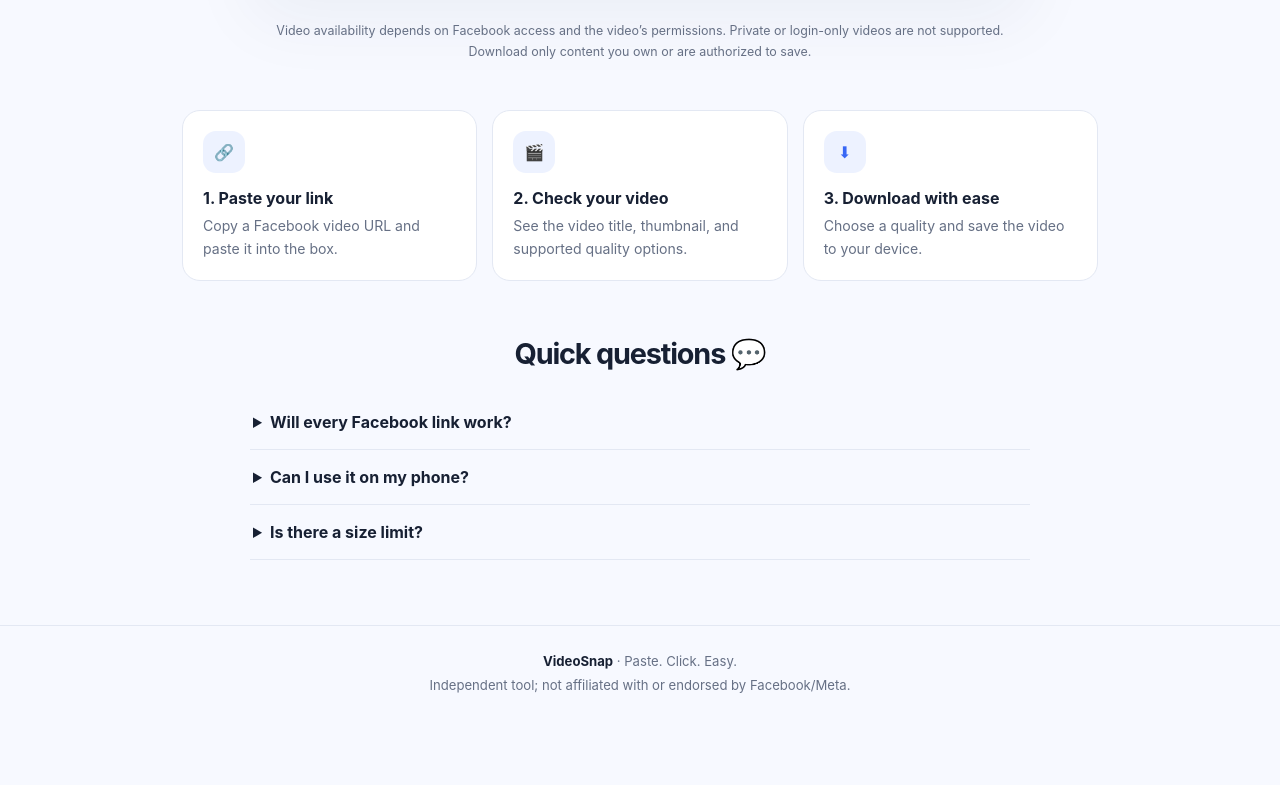
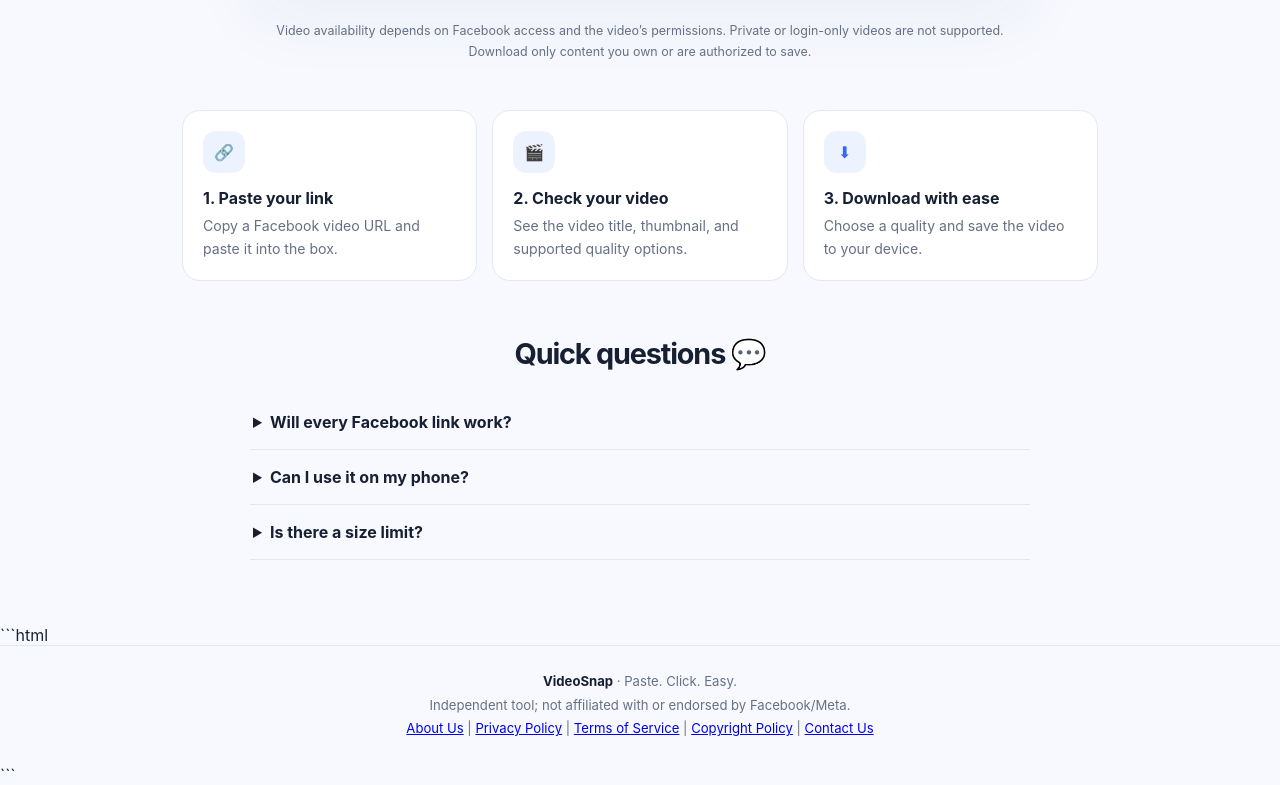
Before and after one commit to page-pilot0808/videosnap, a website: page public/index.html in a window 1280 px wide. Shown: the part 593-1378 px from the top of the page. Before the commit the page ends 1314 px from the top, so only its background shows below. Drawn offline with Linux system fonts and the light colour scheme.

Commit message:
Update index.html

````diff
--- a/public/index.html
+++ b/public/index.html
@@ -62,7 +62,21 @@
         <details><summary>Is there a size limit?</summary><p>The server currently limits each downloaded file to 500 MB and applies basic request throttling.</p></details>
       </section>
     </main>
-    <footer class="footer"><strong>VideoSnap</strong> · Paste. Click. Easy.<br><span>Independent tool; not affiliated with or endorsed by Facebook/Meta.</span></footer>
+   ```html
+<footer class="footer">
+  <strong>VideoSnap</strong> · Paste. Click. Easy.
+  <br>
+  <span>Independent tool; not affiliated with or endorsed by Facebook/Meta.</span>
+  <br>
+  <nav aria-label="Footer navigation">
+    <a href="/about.html">About Us</a> |
+    <a href="/privacy.html">Privacy Policy</a> |
+    <a href="/terms.html">Terms of Service</a> |
+    <a href="/copyright.html">Copyright Policy</a> |
+    <a href="/contact.html">Contact Us</a>
+  </nav>
+</footer>
+```
   </div>
 </body>
 </html>
````
